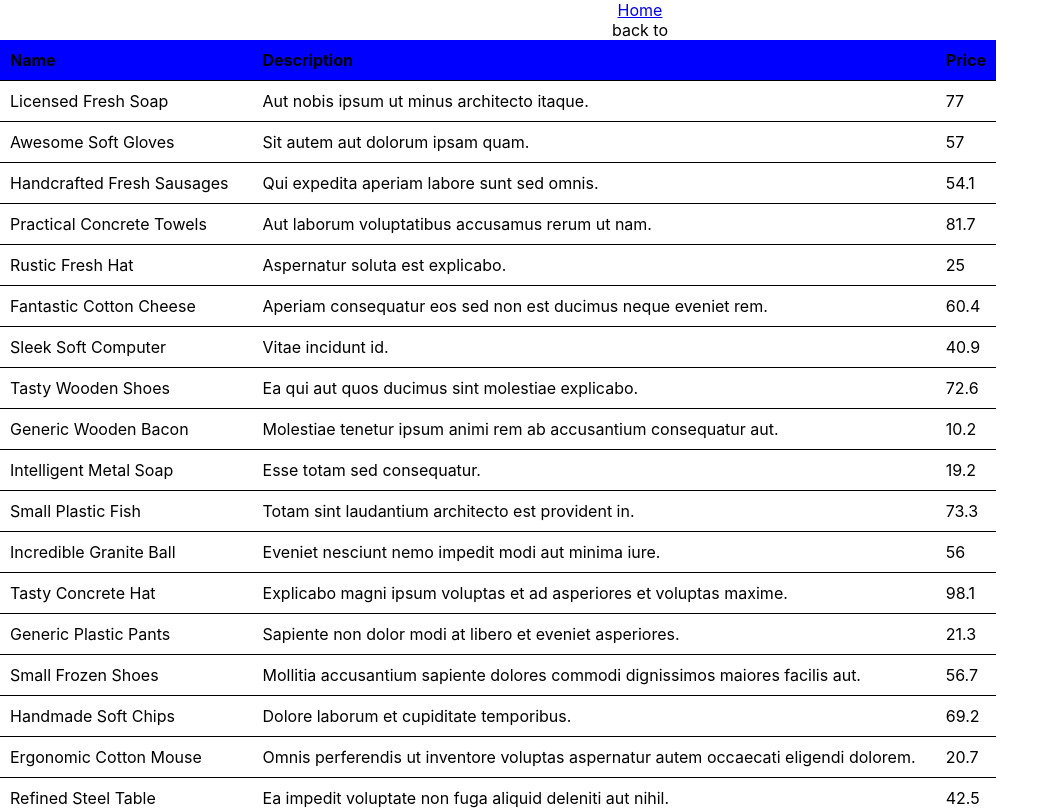
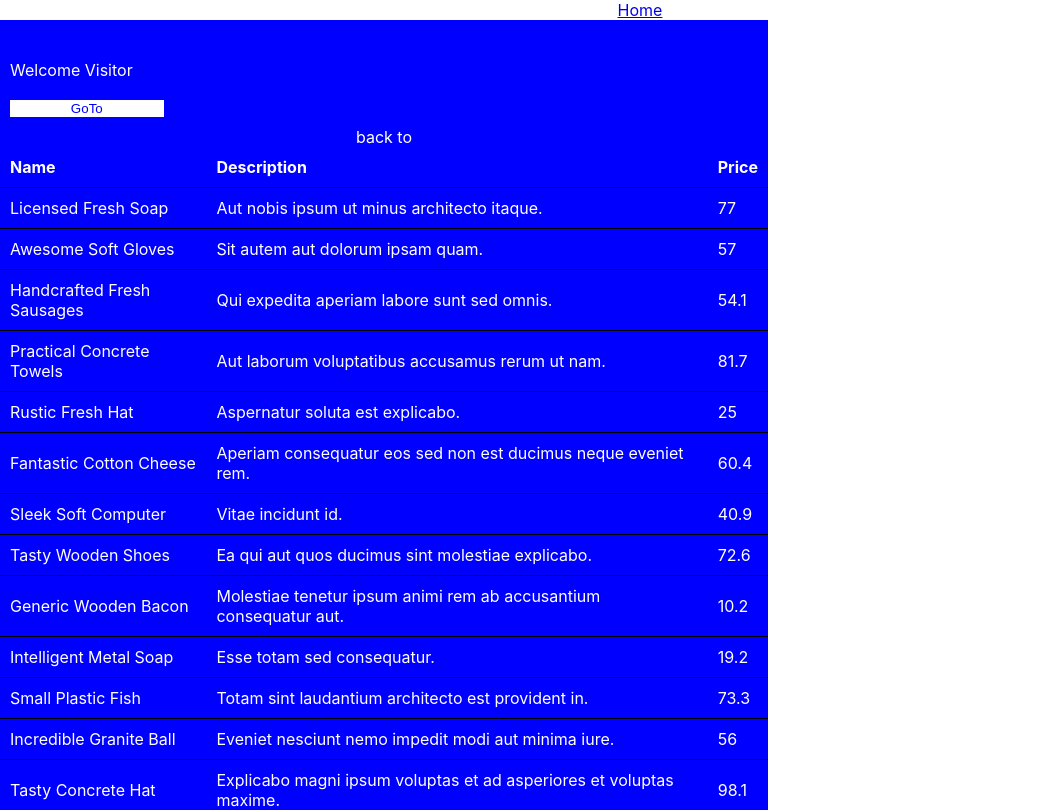
Before and after one commit to dci-ber-fbw21/spa-router-params-products-list-Gercai, a React (Create React App) app: page /products in a window 1280 px wide. Shown: the top 810 px of the page, without its empty margins (0-1059 px from the left). Built offline with nearby package versions, Linux system fonts and the light colour scheme.

Commit message:
withRouter added

```diff
--- a/src/App.js
+++ b/src/App.js
@@ -20,7 +20,7 @@ function App() {
 
 <Switch>
   <Route path="/">
-      <Products/>
+      <Home/>
   </Route>
 
 </Switch>
--- a/src/views/home/index.js
+++ b/src/views/home/index.js
@@ -1,8 +1,10 @@
 import React from "react";
+import Products from "../products";
 import {
   BrowserRouter as Router,
   Switch,
   Route,
+  withRouter,
   Link
 } from "react-router-dom";
 
@@ -11,12 +13,13 @@ import "./index.scss";
 class Home extends React.Component{
 
 
-
 componentDidMount(){
 
 }
 
 GoTo(){
+  let {history} = this.props;
+  console.log(history);
 
 }
 
@@ -26,7 +29,13 @@ return (
   <article>
     <section className="products">
     <div>Welcome Visitor</div>
-    <button onClick={() => this.GoTo()}>Go to Products</button>
+    <Router>
+    <button onClick={() => this.GoTo()}>GoTo
+    </button>
+    <Route path="/products" component={Products}>
+    </Route>
+    </Router>
+
     </section>
   </article>
 )
@@ -37,4 +46,4 @@ return (
 
 }
 
-export default Home;
+export default withRouter(Home);
--- a/src/views/products/index.js
+++ b/src/views/products/index.js
@@ -1,6 +1,7 @@
 import React from "react";
 import {
   BrowserRouter as Router,
+  withRouter,
   Switch,
   Route,
   Link
@@ -64,4 +65,4 @@ return (
 
 }
 
-export default Home;
+export default withRouter(Home);
```
